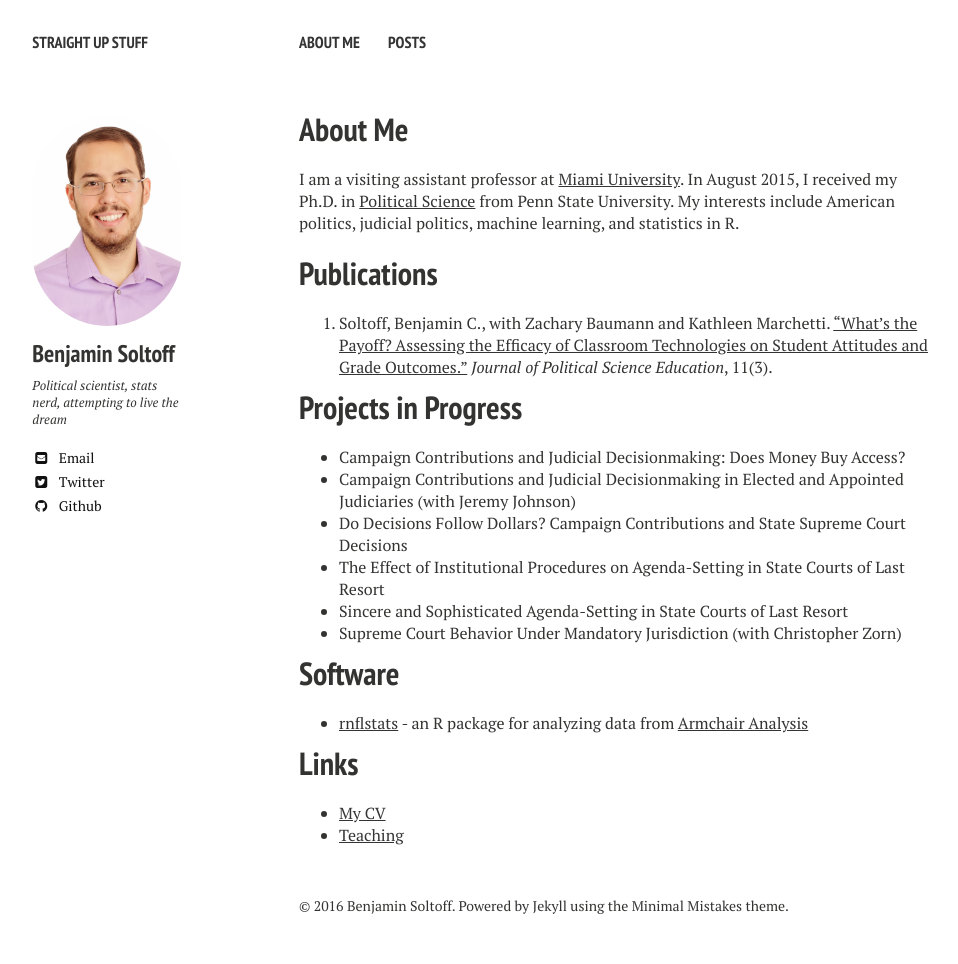
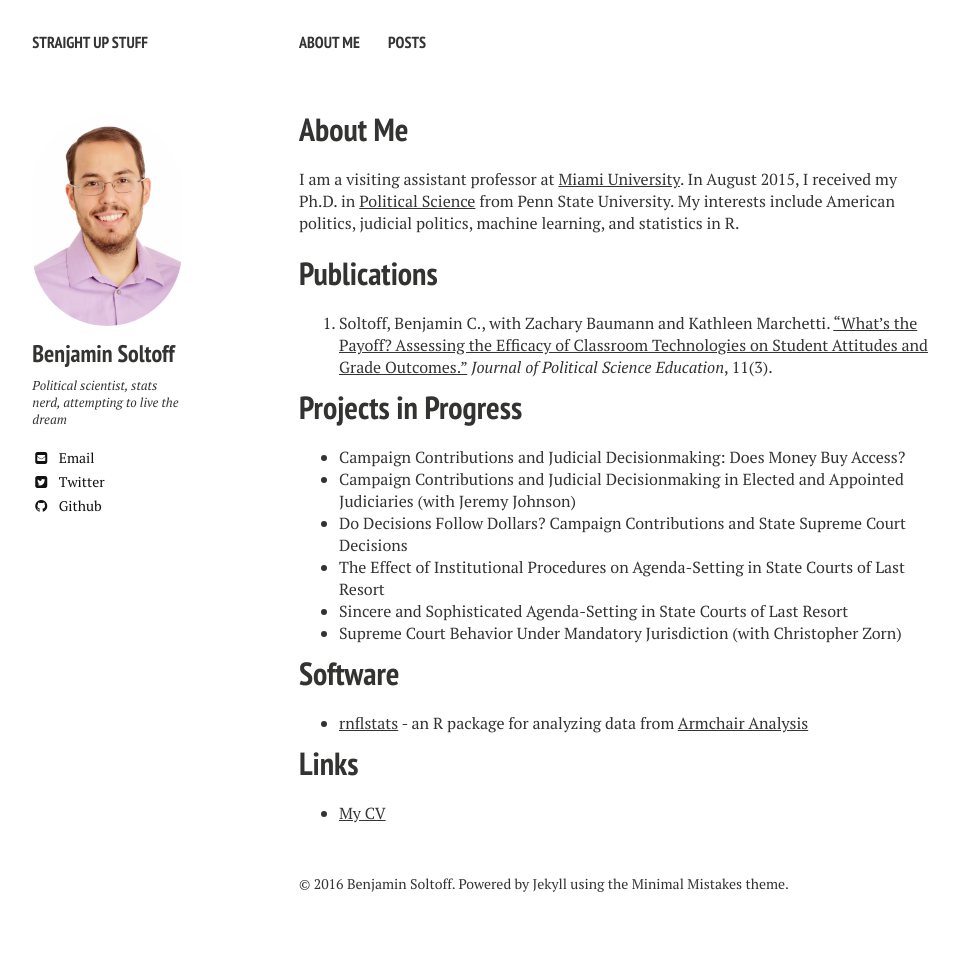
Before and after one commit to bensoltoff/old-bensoltoff.github.io, a Jekyll site: the page built from about/index.md, in a window 1280 px wide. Shown: the whole page, without its empty margins (21-979 px from the left). Built offline with Jekyll 4.4.1, drawn with Linux system fonts in a browser that asks for light colours; nearby versions of some CDN libraries; after the commit the page ends 942 px from its top, so only the background shows below that.

Commit message:
test 2 for about me render error

```diff
--- a/about/index.md
+++ b/about/index.md
@@ -32,4 +32,3 @@ Links
 =================
 
 * [My CV](https://drive.google.com/file/d/0ByLziL7vt0rqOFQ3VTRjMm9ubTA/view?usp=sharing)
-* [Teaching]({{ site.baseurl }}/about/teaching.html)
```
